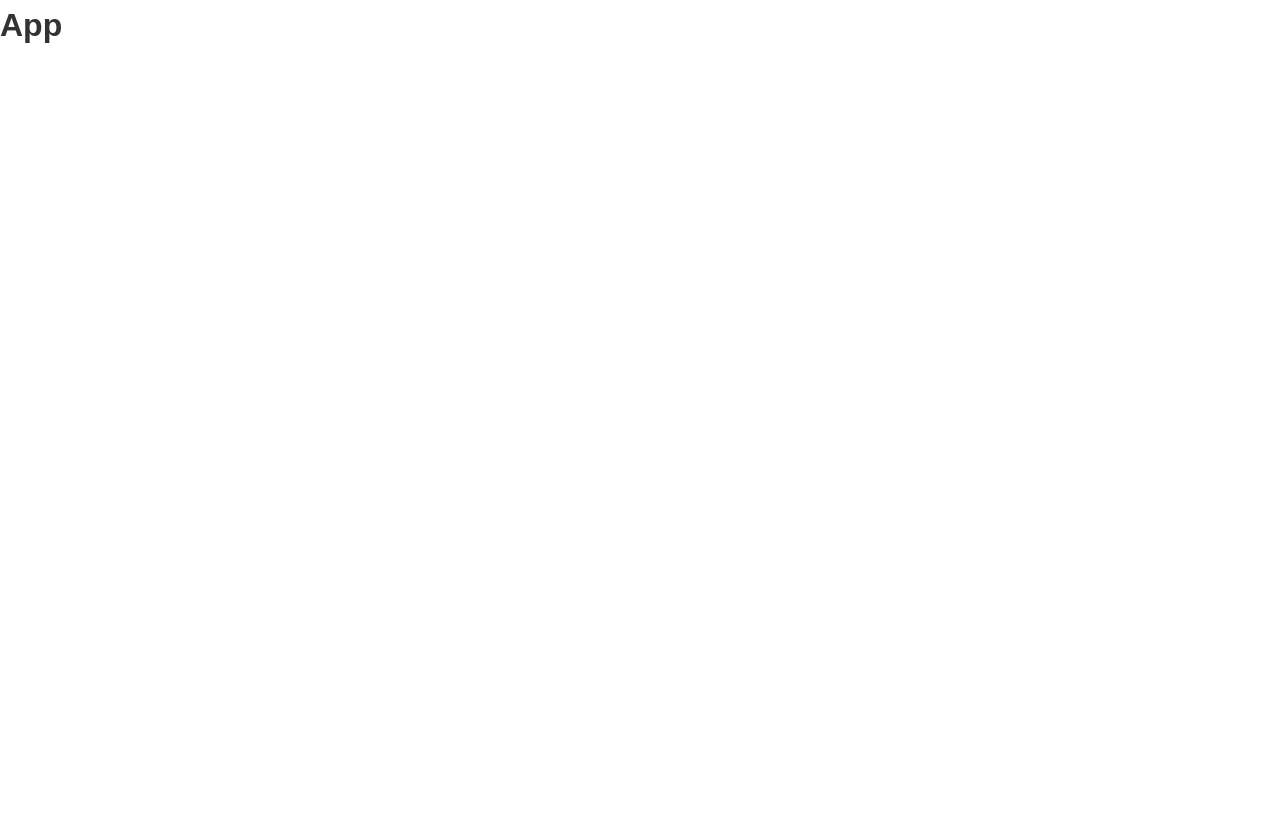
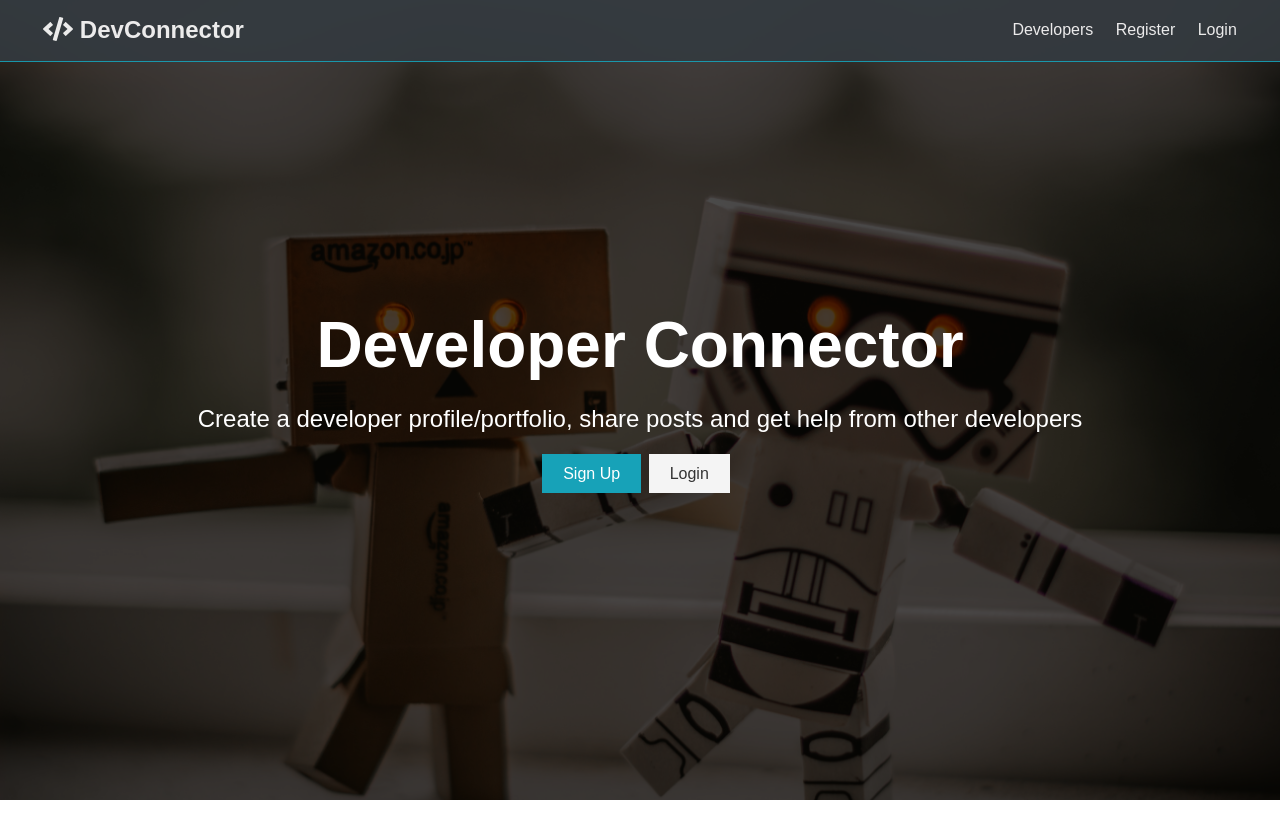
Before and after one commit to Nishthavan/Developers-Social-Network, a React (Create React App) app in the folder client/: page / in a window 1280 px wide. Shown: the top 838 px of the page. Before the commit the page ends 800 px from the top, so only its background shows below. Built offline with nearby package versions, Linux system fonts and the light colour scheme.

Commit message:
Modifying frontend

```diff
--- a/client/src/App.js
+++ b/client/src/App.js
@@ -1,10 +1,25 @@
 import React, { Fragment }  from 'react';
 import './App.css';
+import {BrowserRouter as Router, Route, Switch} from 'react-router-dom';
+import Navbar from './components/layout/Navbar';
+import Landing from './components/layout/Landing';
+import Register from './components/auth/Register';
+import Login from './components/auth/Login';
 
-const App = () =>
+const App = () => (
+  <Router>
     <Fragment>
-       <h1>App</h1>
+      <Navbar />
+      <Route exact path = "/" component={Landing} />
+      <section className = "container">
+      <Switch>
+      <Route exact path = "/register" component = {Register}/>
+      <Route exact path = "/login" component = {Login}/>
+      </Switch>
+      </section>
     </Fragment>
+  </Router>
+);
 
 
 export default App;
--- /dev/null
+++ b/client/src/components/auth/Login.js
@@ -0,0 +1,9 @@
+import React from 'react';
+
+const Login  = () => {
+  return (
+    <h1>Login</h1>
+  );
+}
+
+export default Login;
--- /dev/null
+++ b/client/src/components/auth/Register.js
@@ -0,0 +1,9 @@
+import React from 'react';
+
+const Register  = () => {
+  return (
+    <h1>Register</h1>
+  );
+}
+
+export default Register;
--- /dev/null
+++ b/client/src/components/layout/Landing.js
@@ -0,0 +1,24 @@
+import React from 'react';
+import {Link} from 'react-router-dom';
+
+const Landing = () => {
+  return (
+    <section className="landing">
+   <div className="dark-overlay">
+     <div className="landing-inner">
+       <h1 className="x-large">Developer Connector</h1>
+       <p className="lead">
+         Create a developer profile/portfolio, share posts and get help from
+         other developers
+       </p>
+       <div className="buttons">
+         <Link to="/register" className="btn btn-primary">Sign Up</Link>
+         <Link to="/login" className="btn btn-light">Login</Link>
+       </div>
+     </div>
+   </div>
+ </section>
+  );
+}
+
+export default Landing
--- /dev/null
+++ b/client/src/components/layout/Navbar.js
@@ -0,0 +1,19 @@
+import React from 'react'
+import {Link} from 'react-router-dom'
+
+ const Navbar = ()=>{
+   return (
+     <nav className="navbar bg-dark">
+     <h1>
+       <Link to="/"><i className="fas fa-code"></i> DevConnector</Link>
+     </h1>
+     <ul>
+       <li><Link to="/profiles">Developers</Link></li>
+       <li><Link to="/register">Register</Link></li>
+       <li><Link to="/login">Login</Link></li>
+     </ul>
+   </nav>
+   );
+ }
+
+ export default Navbar
```
